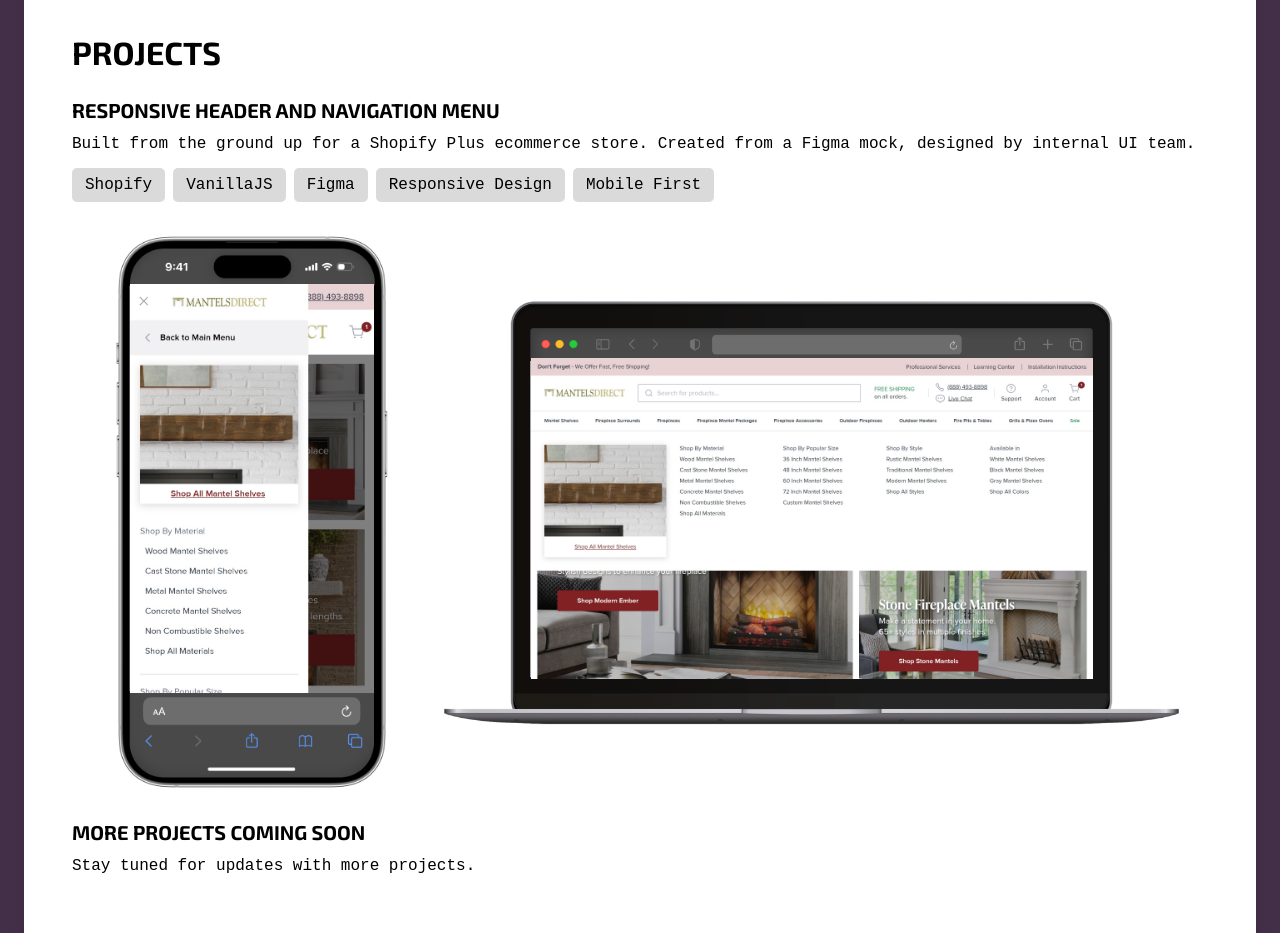
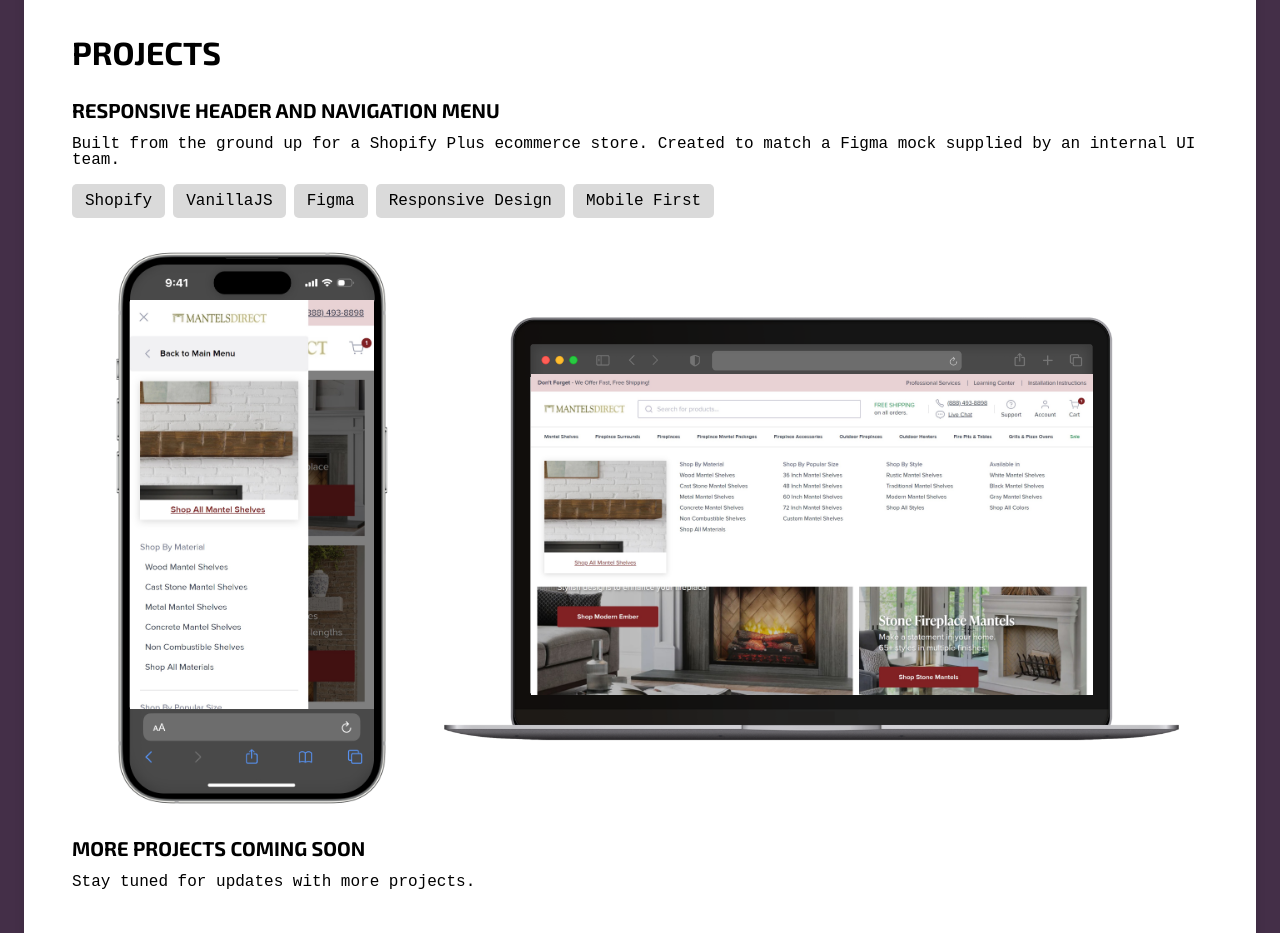
Before and after one commit to elizwiebel/project-portfolio, a Next.js app: page / in a window 1280 px wide. Shown: the part 820-1753 px from the top of the page. Built offline with nearby package versions, Linux system fonts and the light colour scheme.

Commit message:
Text update to project01

```diff
--- a/components/Projects/Projects.js
+++ b/components/Projects/Projects.js
@@ -8,7 +8,7 @@
             <div className={styles['project']}>
                 <div className={styles['project-about-container']}>
                     <h3>Responsive Header and Navigation Menu </h3>
-                    <p>Built from the ground up for a Shopify Plus ecommerce store. Created from a Figma mock, designed by internal UI team.</p>
+                    <p>Built from the ground up for a Shopify Plus ecommerce store. Created to match a Figma mock supplied by an internal UI team.</p>
                     <TagGrid data={project01ResponsiveHeaderData} />
                 </div>
                 <div className={styles['project-img-container']}>
```
